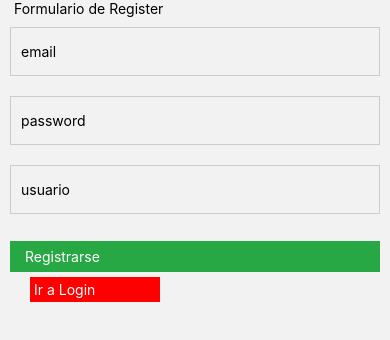
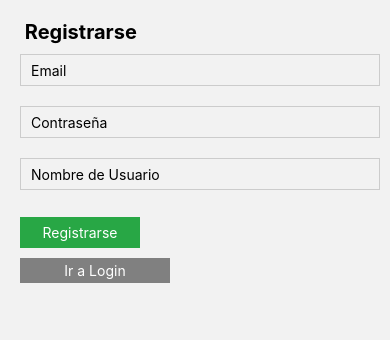
Before and after one commit to sofisanmarco/proyecto_integrador3, a React Native app in the folder proyecto/: screen /Register in a window 390 px wide. Shown: the top 340 px of the page. Built offline with nearby package versions, Linux system fonts and the light colour scheme.

Commit message:
Arreglando css register

```diff
--- a/proyecto/src/Screens/Login.js
+++ b/proyecto/src/Screens/Login.js
@@ -68,15 +68,6 @@ const styles = StyleSheet.create({
         marginTop: 10
     },
 
-    home: {
-        padding: 4,
-        backgroundColor: 'pink',
-        marginBottom: 4,
-        borderCurve: 4,
-        width: 150,
-        marginTop: 10
-    },
-
     text: {
         textAlign: "center"
     },
--- a/proyecto/src/Screens/Register.js
+++ b/proyecto/src/Screens/Register.js
@@ -46,25 +46,29 @@ class Register extends Component{
     render(){
         return(
             <View style={styles.container} >
-                <Text> Formulario de Register</Text>
+
+                <Text style={styles.titulo}> Registrarse </Text>
+
                 <TextInput style={styles.input} keyboardType="email-address"
-                            placeholder="email"
+                            placeholder="Email"
                             onChangeText={text => this.setState({email:text})} value={this.state.email}/>
 
                 <TextInput style={styles.input} keyboardType="default"
-                            placeholder="password"
+                            placeholder="Contraseña"
                             secureTextEntry={true}
                             onChangeText={text => this.setState({password:text})} value={this.state.password}/>
 
                 <TextInput style={styles.input} keyboardType="default"
-                            placeholder="usuario"
+                            placeholder="Nombre de Usuario"
                             onChangeText={text => this.setState({usuario:text})} value={this.state.text}/>
+
                 <Text> {this.state.error} </Text>
-                <Pressable style={styles.botonSubmit} onPress={() => this.onSubmit()}>
+
+                <Pressable style={styles.boton} onPress={() => this.onSubmit()}>
                     <Text style={styles.textoBoton}> Registrarse </Text>
                 </Pressable>
 
-                <Pressable style={styles.botonLogin} onPress={ ()=> this.props.navigation.navigate('Login')}>
+                <Pressable style={styles.register} onPress={ ()=> this.props.navigation.navigate('Login')}>
                     <Text style={styles.textoBoton} >Ir a Login</Text>
 
                 </Pressable>
@@ -75,40 +79,57 @@ class Register extends Component{
 }
 
 const styles = StyleSheet.create({
-    container:{
-        paddingHorizontal: 10,
-        margenSuperior: 20,
+    titulo: {
+        fontSize: 20,
+        fontWeight: 'bold'
     },
-    input:{
-        Height: 20,
+
+    container: {
+        marginLeft: 10,
+        marginTop: 20,
+        paddingHorizontal: 10
+    },
+
+    register: {
+        padding: 4,
+        backgroundColor: 'grey',
+        marginBottom: 4,
+        borderCurve: 4,
+        width: 150,
+        marginTop: 10
+    },
+
+    text: {
+        textAlign: "center"
+    },
+
+    input: {
+        height: 20,
         paddingVertical: 15,
         paddingHorizontal: 10,
         borderWidth: 1,
-        borderColor:"#ccc",
-        borderStyle: "solid",
+        borderColor: '#ccc',
+        borderStyle: 'solid',
         borderCurve: 6,
-        marginVertical: 10,
+        marginVertical: 10
     },
-    botonSubmit:{
-        backgroundColor: "#28a745",
+
+    boton: {
+        backgroundColor:'#28a745',
         paddingHorizontal: 10,
         paddingVertical: 6,
-        textAlign: "center",
+        textAlign: 'center',
         borderCurve: 4,
         borderWidth: 1,
-        borderStyle: "solid",
-        borderColor: "#28a745"
+        borderStyle: 'solid',
+        borderColor: '#28a745',
+        width: 120
     },
-    textoBoton:{
-        color: "#fff"
-    },
-    botonLogin:{
-        backgroundColor: "red",
-        width:130,
-        marginLeft: 20,
-        padding: 4,
-        marginTop: 5
-    },
+
+    textoBoton: {
+        color: '#fff',
+        textAlign: 'center'
+    }
 })
 
 
```
